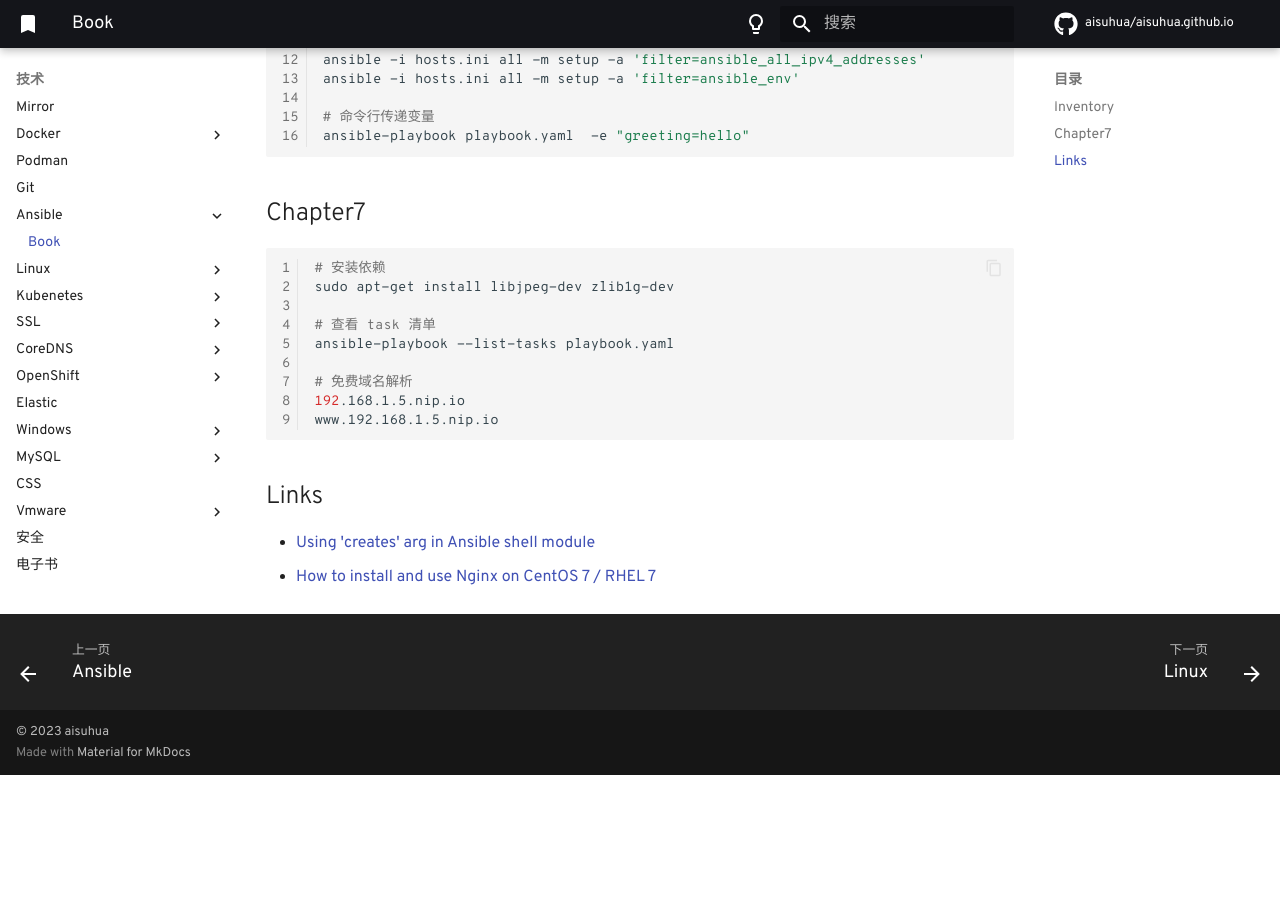
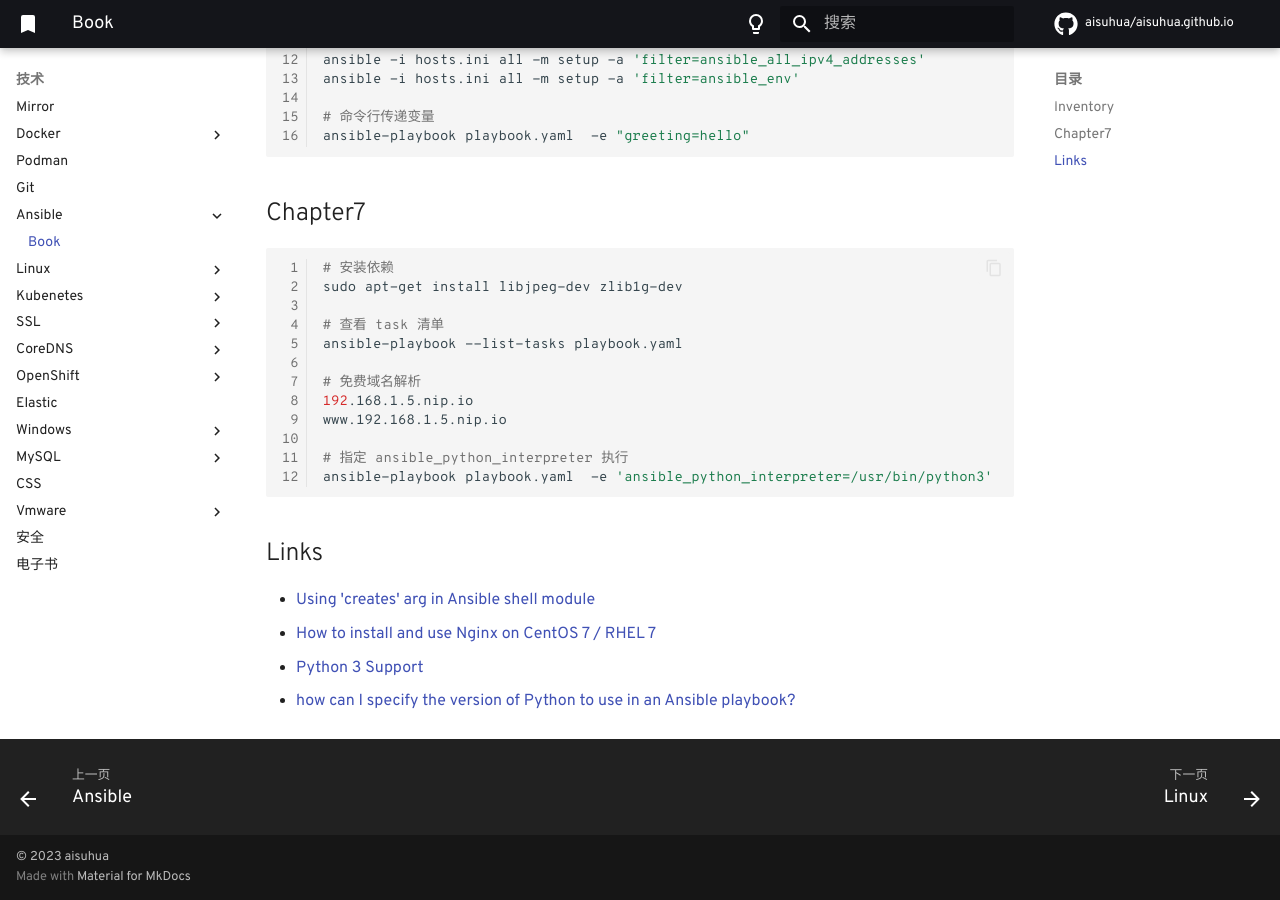
Before and after one commit to aisuhua/aisuhua.github.io, an MkDocs documentation site: the page built from docs/ansible/book.md, in a window 1280 px wide and 900 px high, scrolled down 1060 px. Built offline with MkDocs 1.6.1 and Material for MkDocs 9.7.7, drawn with Linux system fonts in a browser that asks for light colours; comment, search, counter and statistics services are not loaded; before the commit the page ends 1835 px from its top, so only the background shows below that.

Commit message:
book.md mktemp.md

````diff
--- a/docs/ansible/book.md
+++ b/docs/ansible/book.md
@@ -65,6 +65,9 @@ ansible-playbook --list-tasks playbook.yaml
 # 免费域名解析
 192.168.1.5.nip.io
 www.192.168.1.5.nip.io
+
+# 指定 ansible_python_interpreter 执行
+ansible-playbook playbook.yaml  -e 'ansible_python_interpreter=/usr/bin/python3'
 ```
 
 
@@ -72,3 +75,5 @@ www.192.168.1.5.nip.io
 
 - [Using 'creates' arg in Ansible shell module](https://stackoverflow.com/questions/28468551/using-creates-arg-in-ansible-shell-module)
 - [How to install and use Nginx on CentOS 7 / RHEL 7](https://www.cyberciti.biz/faq/how-to-install-and-use-nginx-on-centos-7-rhel-7/)
+- [Python 3 Support](https://docs.ansible.com/ansible/latest/reference_appendices/python_3_support.html)
+- [how can I specify the version of Python to use in an Ansible playbook?](https://stackoverflow.com/questions/58450608/how-can-i-specify-the-version-of-python-to-use-in-an-ansible-playbook)
````
